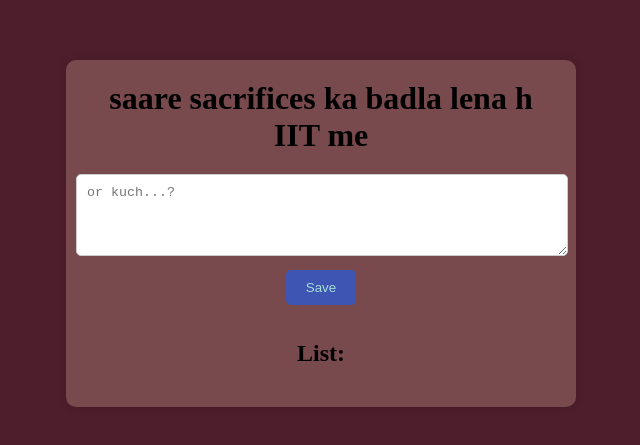
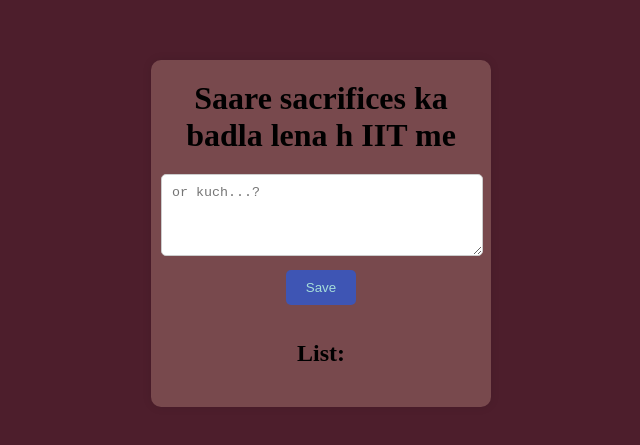
Before and after one commit to 1ak5/iitlist, a plain HTML site: page index.html in a window 1280 px wide. Shown: the part 167-612 px from the top of the page, without its empty margins (319-959 px from the left). Drawn offline with Linux system fonts and the light colour scheme.

Commit message:
Add files via upload

```diff
--- a/index.html
+++ b/index.html
@@ -18,7 +18,7 @@
             padding: 20px;
             border-radius: 10px;
             box-shadow: 0 0 10px rgba(0, 0, 0, 0.1);
-            width: 470px;
+            width: 300px;
             text-align: center;
         }
         .note {
@@ -65,7 +65,7 @@
 </head>
 <body>
     <div class="container">
-        <h1>saare sacrifices ka badla lena h IIT me</h1>
+        <h1>Saare sacrifices ka badla lena h IIT me</h1>
         <textarea id="noteInput" rows="4" placeholder="or kuch...?"></textarea><br>
         <button onclick="saveNote()">Save</button>
         <h2>List:</h2>
```
